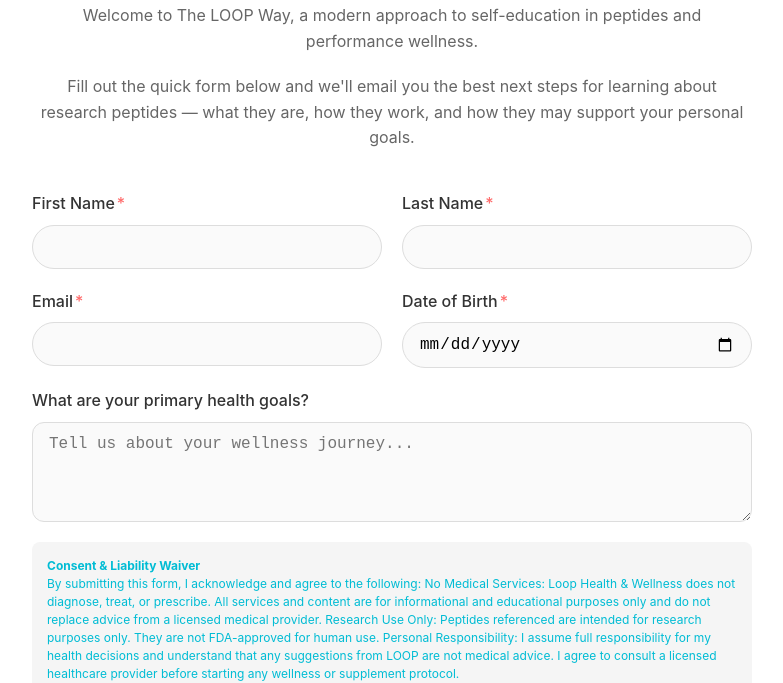
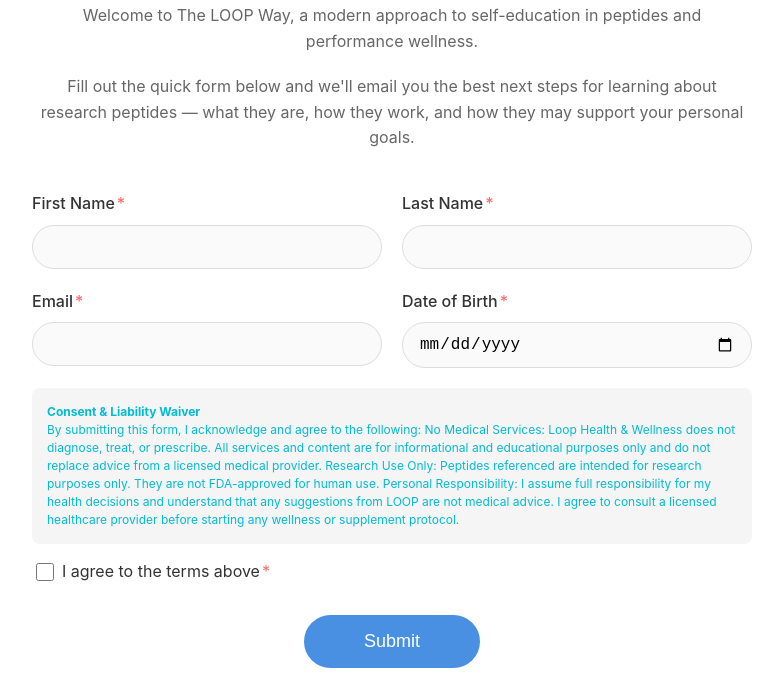
Before and after one commit to TheLoopWay/RefersionTracking, a website built with Vite: page forms/peptide-inquiry.html in a window 1280 px wide. Shown: the part 303-986 px from the top of the page, without its empty margins (248-1031 px from the left). Built offline with nearby package versions, Linux system fonts and the light colour scheme.

Commit message:
Remove health_goals field from peptide inquiry form

```diff
--- a/forms/peptide-inquiry.html
+++ b/forms/peptide-inquiry.html
@@ -49,13 +49,6 @@
           </div>
         </div>
 
-        <div class="form-row">
-          <div class="form-group full-width">
-            <label for="health_goals">What are your primary health goals?</label>
-            <textarea id="health_goals" name="health_goals" placeholder="Tell us about your wellness journey..."></textarea>
-          </div>
-        </div>
-
         <div class="consent-section">
           <p class="consent-text">
             <strong>Consent & Liability Waiver</strong><br>
```
